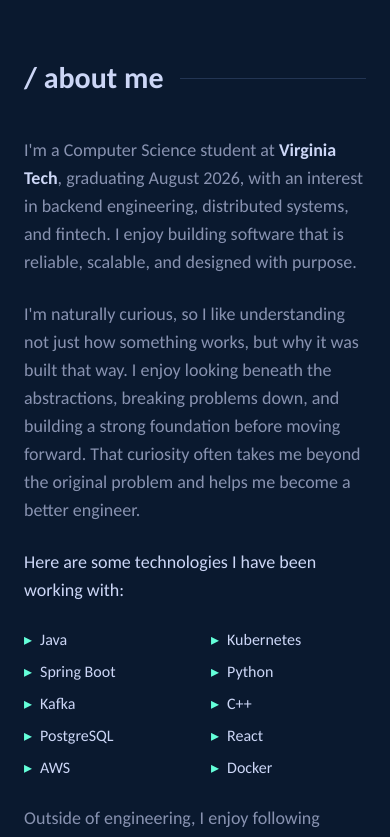
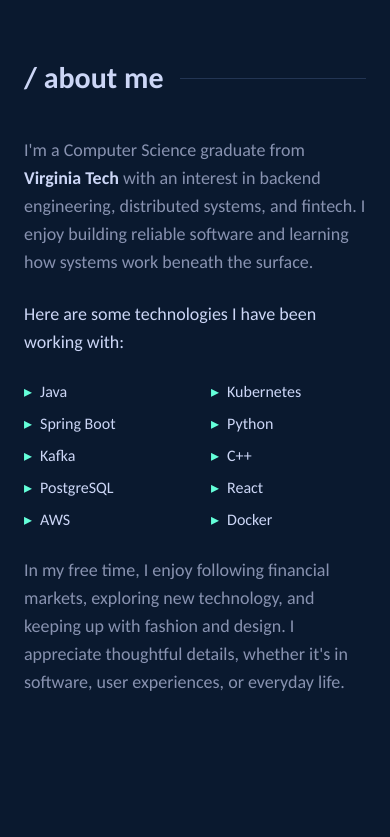
Before and after one commit to ritulrashi/Portfolio, a Next.js app: page / in a window 390 px wide. Shown: the part 880-1717 px from the top of the page. Built offline with nearby package versions, Linux system fonts and the light colour scheme.

Commit message:
Update About copy and add phone number to contact
Replaces the About section bio with the provided copy and adds a
phone link to the Contact section.

```diff
--- a/components/About.tsx
+++ b/components/About.tsx
@@ -13,16 +13,10 @@ export default function About() {
         </div>
         <div className="max-w-3xl space-y-6 text-lg text-text-muted">
           <p>
-            I&apos;m a Computer Science student at{" "}
-            <span className="font-bold text-text">Virginia Tech</span>, graduating August 2026,
-            with an interest in backend engineering, distributed systems, and fintech. I enjoy
-            building software that is reliable, scalable, and designed with purpose.
-          </p>
-          <p>
-            I&apos;m naturally curious, so I like understanding not just how something works, but
-            why it was built that way. I enjoy looking beneath the abstractions, breaking problems
-            down, and building a strong foundation before moving forward. That curiosity often
-            takes me beyond the original problem and helps me become a better engineer.
+            I&apos;m a Computer Science graduate from{" "}
+            <span className="font-bold text-text">Virginia Tech</span> with an interest in
+            backend engineering, distributed systems, and fintech. I enjoy building reliable
+            software and learning how systems work beneath the surface.
           </p>
           <p className="text-text">Here are some technologies I have been working with:</p>
           <div className="grid grid-cols-2 gap-x-8 gap-y-2 max-w-sm text-base">
@@ -38,10 +32,9 @@ export default function About() {
             ))}
           </div>
           <p>
-            Outside of engineering, I enjoy following financial markets, learning about fintech,
-            and keeping up with emerging technology. I also have an appreciation for fashion and
-            thoughtful design. I believe attention to detail matters, whether I&apos;m writing
-            code, designing an interface, or putting together an idea.
+            In my free time, I enjoy following financial markets, exploring new technology, and
+            keeping up with fashion and design. I appreciate thoughtful details, whether it&apos;s
+            in software, user experiences, or everyday life.
           </p>
         </div>
       </div>
--- a/components/Contact.tsx
+++ b/components/Contact.tsx
@@ -1,4 +1,4 @@
-import { Mail } from "lucide-react";
+import { Mail, Phone } from "lucide-react";
 import { profile } from "@/lib/data";
 import { GithubIcon, LinkedinIcon } from "@/components/icons";
 
@@ -21,6 +21,13 @@ export default function Contact() {
             >
               <Mail size={18} />
               Say hi!
+            </a>
+            <a
+              href={`tel:${profile.phone.replace(/\s+/g, "")}`}
+              className="inline-flex items-center gap-2 border border-border text-text px-6 py-3 font-bold hover:border-accent hover:text-accent transition-colors"
+            >
+              <Phone size={18} />
+              {profile.phone}
             </a>
             <a
               href={profile.github}
--- a/lib/data.ts
+++ b/lib/data.ts
@@ -4,6 +4,7 @@ export const profile = {
   heroBody:
     "CS student at Virginia Tech, graduating August 2026, with an interest in backend engineering, distributed systems, and fintech. I enjoy building reliable software and understanding how systems work from the ground up.",
   email: "rashiritul6@gmail.com",
+  phone: "+1 571 599 6131",
   github: "https://github.com/ritulrashi",
   linkedin: "https://linkedin.com/in/ritulrashi/",
   resumeHref: "/ritul-rashi-resume.pdf",
```
